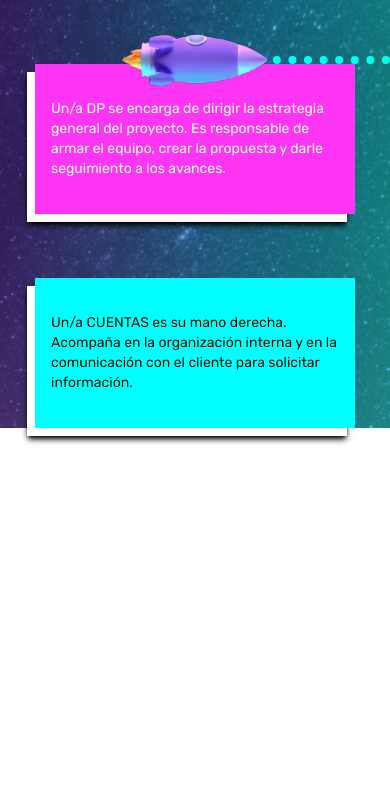
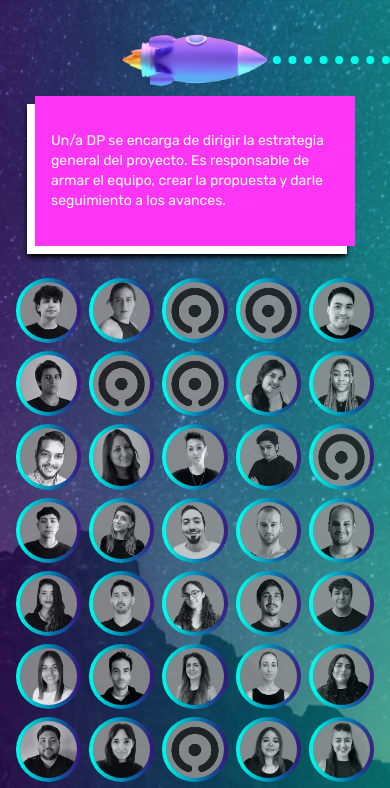
Before and after one commit to Nahuel-NP/Jugate-con-circulo, a React (Vite) app: page /game in a window 390 px wide. Shown: the top 788 px of the page. Built offline with nearby package versions, Linux system fonts and the light colour scheme; what tailwindcss-animated would draw is missing.

Commit message:
min-h and fix media query

```diff
--- a/src/pages/Game.tsx
+++ b/src/pages/Game.tsx
@@ -2,6 +2,7 @@ import { useState } from "react";
 import { useSensor, MouseSensor, TouchSensor, useSensors, DragEndEvent, DndContext, closestCenter } from '@dnd-kit/core';
 import { Circulero, circuleros } from "../data/circuleros";
 import { Droppable } from "../components/DragAndDrop/Droppable";
+import { Draggable } from "../components/DragAndDrop/Draggable";
 
 
 
@@ -66,27 +67,29 @@ const Game = () => {
   }
 
 
-
-
-
   return (
-    < section className="flex items-center justify-center w-full h-full pt-16 md:pt-4 saturate-150" style={{ viewTransitionName: 'view', background: 'linear-gradient(90deg, rgba(53, 19, 96, 0.50) 0%, rgba(29, 183, 179, 0.50) 100%)' }}>
-      <div className="container">
+    < section className="z-50 flex items-center justify-center w-full min-h-screen py-16 lg:p-8 md:pt-4 saturate-150" style={{ viewTransitionName: 'view', background: 'linear-gradient(90deg, rgba(53, 19, 96, 0.50) 0%, rgba(29, 183, 179, 0.50) 100%)' }}>
+      <div className="container py-8 md:mt-14">
         <DndContext sensors={sensors} autoScroll={false} collisionDetection={closestCenter} onDragEnd={drawEnd}>
 
-          <div className="grid gap-8 text-sm">
-            <div className="bg-c-magenta  relative min-h-[150px] max-w-xs  mx-auto md:max-w-sm before:w-full before:h-full before:absolute before:bg-white before:-z-10 before:-left-2 before:top-2 before:shadow-md before:shadow-black">{/* seleccion 1 */}
-              <Droppable id="one" >
-
-
+          <div className="grid max-w-6xl gap-4 mx-auto text-sm lg:gap-8 lg:grid-cols-5">
+            <div className="bg-c-magenta lg:col-start-1 lg:col-span-2  relative min-h-[150px] max-w-xs  mx-auto md:max-w-sm before:w-full before:h-full before:absolute before:bg-white before:-z-10 before:-left-2 before:top-2 before:shadow-md before:shadow-black">{/* seleccion 1 */}
+              <Droppable id="first" >
                 <p className="text-white">Un/a DP se encarga de dirigir la estrategia general del proyecto. Es responsable de armar el equipo, crear la propuesta y darle seguimiento a los avances.
                 </p>
               </Droppable>
             </div>
-            <div className="grid grid-cols-5">{/* grilla */}
+            <div className="lg:col-start-3 lg:row-span-2 lg:col-span-3">
+              <Droppable id="grid">
+                <div className="grid max-w-sm grid-cols-5 gap-2 lg:max-w-lg xl:max-w-2xl">
+                  {circuleros.map(item => (
+                    <Draggable disabled={item == selectedCirculero.firstCirculero || selectedCirculero.secondCirculero == item} id={item.id.toString()} key={item.id} circulero={item} />))
+                  }
+                </div>
+              </Droppable>
             </div>
-            <div className="bg-c-cyan  relative min-h-[150px] max-w-xs  mx-auto md:max-w-sm before:w-full before:h-full before:absolute before:bg-white before:-z-10 before:-left-2 before:top-2 before:shadow-md before:shadow-black">{/* seleccion 2 */}
-              <Droppable id="one" >
+            <div className="bg-c-cyan lg:col-start-1  lg:col-span-2 relative min-h-[150px] max-w-xs  mx-auto md:max-w-sm before:w-full before:h-full before:absolute before:bg-white before:-z-10 before:-left-2 before:top-2 before:shadow-md before:shadow-black">{/* seleccion 2 */}
+              <Droppable id="second" >
                 <p className="text-black">
                   Un/a CUENTAS es su mano derecha. Acompaña en la organización interna y en la comunicación con el cliente para solicitar información.
                 </p>
--- a/src/pages/Home.tsx
+++ b/src/pages/Home.tsx
@@ -12,7 +12,7 @@ const Home = () => {
   }
 
   return (
-    <div className="relative z-10 flex flex-col items-center justify-center w-full h-full gap-10 bg-center bg-cover saturate-150" style={{ viewTransitionName: 'view', background: 'linear-gradient(90deg, rgba(29, 183, 179, 0.50) 0%, rgba(45, 169, 182, 0.50) 19%, rgba(88, 132, 188, 0.50) 56%, rgba(145, 83, 197, 0.50) 100% )' }}>
+    <div className="relative z-10 flex flex-col items-center justify-center w-full min-h-screen gap-10 bg-center bg-cover saturate-150" style={{ viewTransitionName: 'view', background: 'linear-gradient(90deg, rgba(29, 183, 179, 0.50) 0%, rgba(45, 169, 182, 0.50) 19%, rgba(88, 132, 188, 0.50) 56%, rgba(145, 83, 197, 0.50) 100% )' }}>
         <img src="/images/title.svg" alt="Jugate Con Circulo" className="w-full max-w-xs md:max-w-xl" />
       <button onClick={() => handleRoute('/situation')} className="px-4 py-2 text-lg font-bold text-black uppercase transition-transform rounded-md hover:scale-105 bg-c-yellow">Iniciar</button>
     </div>
--- a/src/pages/Situation.tsx
+++ b/src/pages/Situation.tsx
@@ -20,7 +20,7 @@ const Situation = () => {
     { title: 'Marketing', image: '/images/icons/M.png', description: 'Planificación de 3 campañas para posicionar el hashtag #ElegíFelicidad' },
     { title: 'Web', image: '/images/icons/W.png', description: 'Desarrollo de una landing promocional con premios, conectada a un administrador para validar a los participantes.' }]
 
-  const isDesktop = useMediaQuery('(min-width: 768px)')
+  const isDesktop = useMediaQuery('(min-width: 1024px)')
 
   const { handletransition } = useTransition()
 
@@ -30,7 +30,7 @@ const Situation = () => {
 
   return (
 
-    <section className="flex items-center justify-center w-full h-full pt-16 md:pt-4 saturate-150" style={{ viewTransitionName: 'view', background: 'linear-gradient(90deg, rgba(145, 83, 197, 0.50) 0%, rgba(53, 19, 96, 0.50) 99.99%)' }} >
+    <section className="flex items-center justify-center w-full min-h-screen p-16 md:pt-4 saturate-150" style={{ viewTransitionName: 'view', background: 'linear-gradient(90deg, rgba(145, 83, 197, 0.50) 0%, rgba(53, 19, 96, 0.50) 99.99%)' }} >
       <div className="container flex flex-col items-center justify-center gap-4 p-4 text-center ">
         <h2 className="text-xl tracking-wide uppercase text-c-yellow">
           BUENAS NOTICIAS:
```
